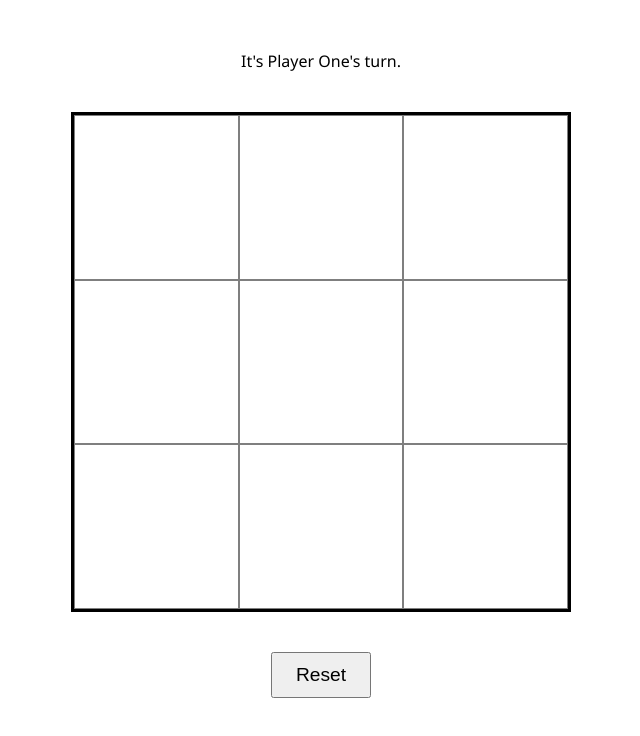
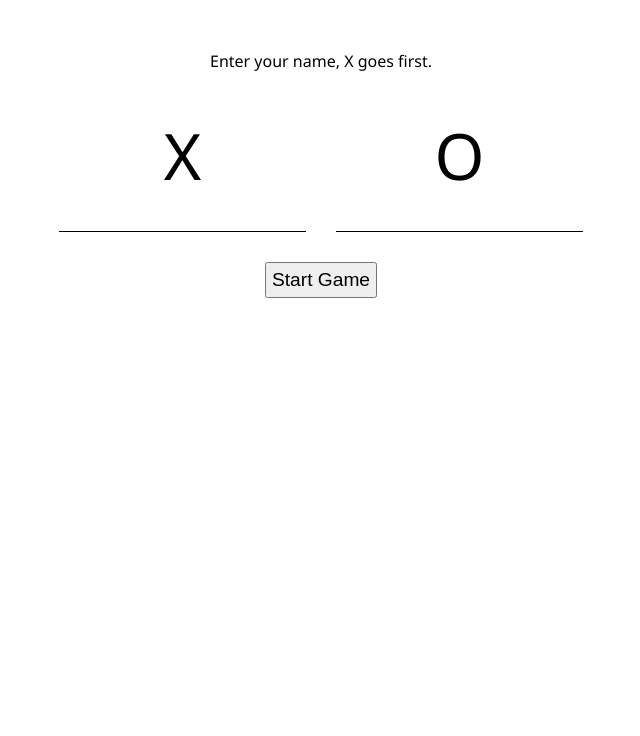
Before and after one commit to Belayne/tic-tac-toe, a plain HTML site: page index.html in a window 1280 px wide. Shown: the whole page, without its empty margins (319-959 px from the left). Drawn offline with Linux system fonts and the light colour scheme.

Commit message:
Add start screen

```diff
--- a/css/styles.css
+++ b/css/styles.css
@@ -16,6 +16,7 @@ body {
     align-items: center;
     gap: 40px;
     padding: 50px;
+    overflow: hidden;
 }
 
 .board {
@@ -54,3 +55,42 @@ body {
     padding: 10px;
     font-size: 1.2rem;
 }
+
+.start-screen {
+    position: absolute;
+    height: 100vh;
+    width: 100vw;
+    background-color: white;
+}
+
+.start-div {
+    display: grid;
+    grid-template-columns: 1fr 1fr;
+    gap: 30px;
+}
+
+.start-div div {
+    display: flex;
+    gap: 10px;
+    flex-direction: column;
+    align-items: center;
+    font-size: 4rem;
+}
+
+.name-input {
+    border: none;
+    border-bottom: 1px solid black;
+    text-align: center;
+    font-size: 1.2rem;
+}
+
+.name-input:focus {
+    outline: none;
+}
+
+.start-btn {
+    font-size: 1.2rem;
+    padding: 5px;
+    justify-self: center;
+    grid-column: 1 / 3;
+}
--- a/index.html
+++ b/index.html
@@ -11,6 +11,10 @@
     <div class="message">
         <p>Game not Started</p>
     </div>
-    <div class="board"></div>
+    <div class="start-div">
+        <div><label for="playerOne">X</label><input class="name-input" type="text" id="playerOne"></div>
+        <div><label for="playerTwo">O</label><input class="name-input" type="text" id="playerTwo"></div>
+        <button class="start-btn">Start Game</button>
+    </div>
 </body>
 </html>
--- a/index.js
+++ b/index.js
@@ -29,16 +29,15 @@ const Player = (name, mark) => {
 }
 
 const GameController = (() => {
-    const playerOne = Player("Player One", "X")
-    const playerTwo = Player("Player Two", "O")
+    let playerOne;
+    let playerTwo;
+    let currentPlayer;
     const WIN_CONDITIONS = [[0,1,2],[3,4,5],[6,7,8],[0,3,6],[1,4,7],[2,5,8],[0,4,8],[2,4,6]];
     const board = Gameboard.getBoard();
     const gameStatus = {
-        state: "Playing",
+        state: "Start",
         winner: ""
     }
-
-    let currentPlayer = playerOne;
 
     const switchPlayer = () => {
         currentPlayer = (currentPlayer == playerOne)? playerTwo: playerOne;
@@ -81,45 +80,81 @@ const GameController = (() => {
 
     const getGameStatus = () => gameStatus;
     const getCurrentPlayer = () => currentPlayer;
+    const startGame = (playerOneName, playerTwoName) => {
+        gameStatus.state = "Playing";
+        playerOne = Player(playerOneName, "X");
+        playerTwo = Player(playerTwoName, "O");
+        currentPlayer = playerOne;
+    }
 
     return {
         getGameStatus,
         getCurrentPlayer,
         playRound,
-        reset
+        reset,
+        startGame
     }
 
 })();
 
 const DisplayController = (() => {
-    const boardDiv = document.querySelector(".board")
+    const boardDiv = document.createElement("div");
+    boardDiv.classList.add('board');
+    const startDiv = document.querySelector('.start-div');
     const messageDiv = document.querySelector(".message");
+    const startBtn = document.querySelector(".start-btn")
     const board = Gameboard.getBoard();
 
     const pickMessage = (state) => {
-        let message = (state === "Playing")? `It's ${GameController.getCurrentPlayer().getName()}'s turn.`:
-            (state === "Draw")? `It's a Draw!`: `${GameController.getGameStatus().winner} wins!`;
+        switch(state) {
+            case "Start": {
+                message = "Enter your name, X goes first.";
+                break;
+            }
+            case "Playing": {
+                message = `It's ${GameController.getCurrentPlayer().getName()}'s (${GameController.getCurrentPlayer().getMark()}) turn.`;
+                break;
+            }
+            case "Draw": {
+                message = `It's a Draw!`;
+                break;
+            }
+            case "Game Won": {
+                message = `${GameController.getGameStatus().winner} wins!`;
+                break;
+            }
+        }
 
         return message;
     }
 
-    const createGrid = (() => {
+    const createGame = () => {
+        const playerOneName = document.querySelector('#playerOne').value;
+        const playerTwoName = document.querySelector('#playerTwo').value;
+        startDiv.insertAdjacentElement("beforebegin", boardDiv);
+        startDiv.removeChild(startBtn)
+        document.querySelector('body').removeChild(startDiv)
+        addResetBtn();
+
         for(let i = 0; i < 9; i++){
             let gridItem = document.createElement('div');
             gridItem.classList.add('grid-item')
             gridItem.setAttribute('data-id', i)
             boardDiv.appendChild(gridItem);
         }
-    })();
 
-    const addResetBtn = (() => {
+        GameController.startGame(playerOneName, playerTwoName);
+        updateMessage();
+    }
+
+    const addResetBtn = () => {
         const resetBtn = document.createElement('button');
         resetBtn.setAttribute('type', 'button');
         resetBtn.classList.add('reset-btn');
         resetBtn.textContent = "Reset";
         resetBtn.addEventListener("click", resetClick)
         boardDiv.parentElement.appendChild(resetBtn);
-    })()
+    }
 
     function resetClick() {
         GameController.reset();
@@ -157,6 +192,8 @@ const DisplayController = (() => {
         }
     }
 
+    startBtn.addEventListener("click", createGame)
+
     boardDiv.addEventListener("click", playerClick)
 
 })();
```
